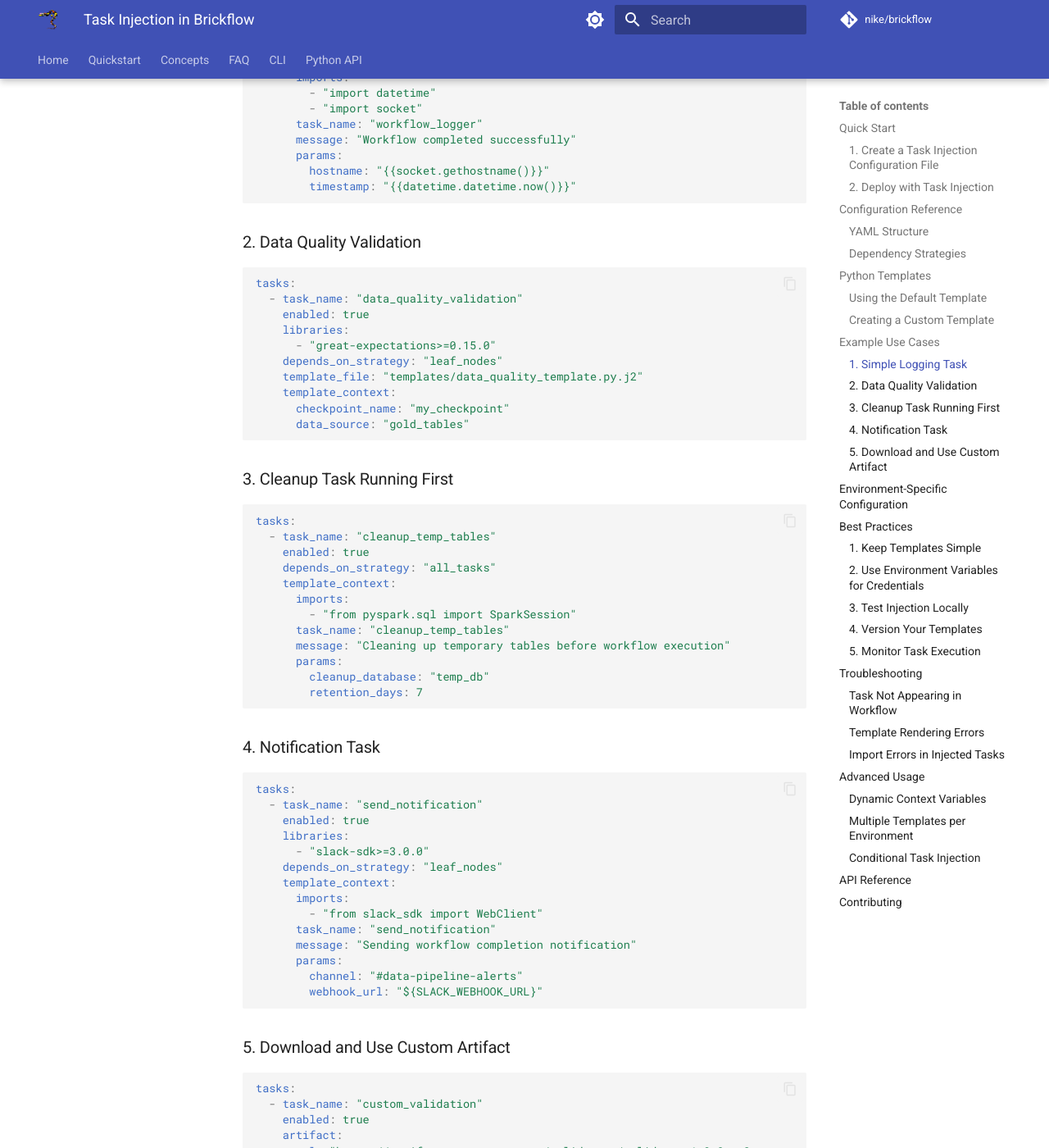
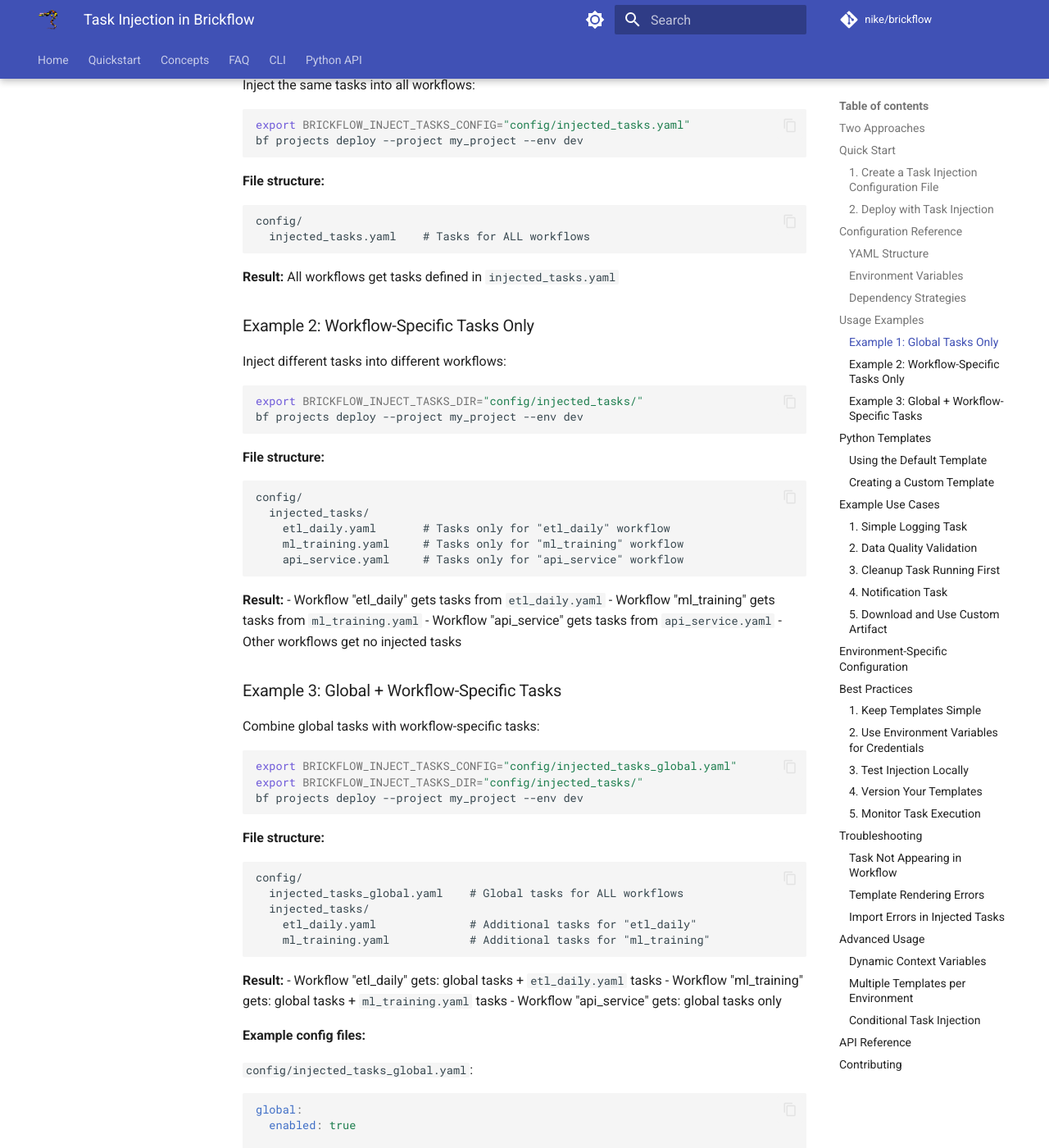
Before and after one commit to Nike-Inc/brickflow, an MkDocs documentation site: the page built from docs/task_injection.md, in a window 1280 px wide and 1400 px high, scrolled down 3623 px. Shown: the whole window at 82% size. Built offline with MkDocs 1.6.1 and Material for MkDocs 9.7.7, drawn with Linux system fonts in a browser that asks for light colours; comment, search, counter and statistics services are not loaded; the version menu is left out; some of the changed text lies outside the part shown.

Commit message:
changes for workflow specific task injection

````diff
--- a/brickflow/__init__.py
+++ b/brickflow/__init__.py
@@ -89,6 +89,7 @@ class BrickflowEnvVars(Enum):
     BRICKFLOW_PROJECT_PARAMS = "BRICKFLOW_PROJECT_PARAMS"
     BRICKFLOW_PROJECT_TAGS = "BRICKFLOW_PROJECT_TAGS"
     BRICKFLOW_INJECT_TASKS_CONFIG = "BRICKFLOW_INJECT_TASKS_CONFIG"
+    BRICKFLOW_INJECT_TASKS_DIR = "BRICKFLOW_INJECT_TASKS_DIR"
 
 
 def env_chain(env_var: str, dbx_get_param: str, default: Optional[str] = None) -> str:
--- a/docs/task_injection.md
+++ b/docs/task_injection.md
@@ -1,6 +1,6 @@
 # Task Injection in Brickflow
 
-This feature allows you to automatically inject tasks into all Brickflow workflows at deployment time using a YAML configuration file. This is particularly useful for:
+This feature allows you to automatically inject tasks into Brickflow workflows at deployment time using YAML configuration files. This is particularly useful for:
 
 - Monitoring and logging tasks
 - Data quality checks
@@ -8,6 +8,23 @@ This feature allows you to automatically inject tasks into all Brickflow workflo
 - Notification tasks
 - Any cross-cutting concerns that should run with every workflow
 - Compliance related tasks
+
+## Two Approaches
+
+Brickflow supports two complementary approaches for task injection:
+
+1. **Global Task Injection** - Tasks are injected into **ALL workflows**
+   - Use `BRICKFLOW_INJECT_TASKS_CONFIG` environment variable
+   - Points to a single config file (e.g., `config/injected_tasks.yaml`)
+   - All tasks in this file are injected into every workflow
+
+2. **Workflow-Specific Task Injection** - Tasks are injected only into **matching workflows**
+   - Use `BRICKFLOW_INJECT_TASKS_DIR` environment variable
+   - Points to a directory containing workflow-specific config files
+   - Files are named `<workflow_name>.yaml` (e.g., `etl_daily.yaml`)
+   - Tasks only injected into the workflow with matching name
+
+**Both approaches can be used together** to combine global tasks with workflow-specific tasks.
 
 ## Quick Start
 
@@ -80,6 +97,38 @@ environment_overrides:
       task_name: {...}
 ```
 
+### Environment Variables
+
+Two environment variables control task injection:
+
+**`BRICKFLOW_INJECT_TASKS_CONFIG`**
+- Path to global config file
+- Tasks in this file are injected into **ALL workflows**
+- Example: `export BRICKFLOW_INJECT_TASKS_CONFIG="config/injected_tasks_global.yaml"`
+
+**`BRICKFLOW_INJECT_TASKS_DIR`**
+- Path to directory containing workflow-specific config files
+- Files must be named `<workflow_name>.yaml`
+- Tasks only injected into workflows with matching names
+- Example: `export BRICKFLOW_INJECT_TASKS_DIR="config/injected_tasks/"`
+
+**Using Both Together:**
+```bash
+# Global tasks for all workflows
+export BRICKFLOW_INJECT_TASKS_CONFIG="config/injected_tasks_global.yaml"
+
+# Workflow-specific tasks
+export BRICKFLOW_INJECT_TASKS_DIR="config/injected_tasks/"
+
+# Deploy
+bf projects deploy --project my_project --env dev
+```
+
+Result:
+- Workflow "etl_daily" gets: global tasks + tasks from `config/injected_tasks/etl_daily.yaml`
+- Workflow "ml_training" gets: global tasks + tasks from `config/injected_tasks/ml_training.yaml`
+- Workflow "api_service" gets: global tasks only (no specific config file)
+
 ### Dependency Strategies
 
 The `depends_on_strategy` field controls where the injected task runs in the workflow:
@@ -103,6 +152,105 @@ The `depends_on_strategy` field controls where the injected task runs in the wor
    task2 -^
    task3 (independent)
    ```
+
+## Usage Examples
+
+### Example 1: Global Tasks Only
+
+Inject the same tasks into all workflows:
+
+```bash
+export BRICKFLOW_INJECT_TASKS_CONFIG="config/injected_tasks.yaml"
+bf projects deploy --project my_project --env dev
+```
+
+**File structure:**
+```
+config/
+  injected_tasks.yaml    # Tasks for ALL workflows
+```
+
+**Result:** All workflows get tasks defined in `injected_tasks.yaml`
+
+### Example 2: Workflow-Specific Tasks Only
+
+Inject different tasks into different workflows:
+
+```bash
+export BRICKFLOW_INJECT_TASKS_DIR="config/injected_tasks/"
+bf projects deploy --project my_project --env dev
+```
+
+**File structure:**
+```
+config/
+  injected_tasks/
+    etl_daily.yaml       # Tasks only for "etl_daily" workflow
+    ml_training.yaml     # Tasks only for "ml_training" workflow
+    api_service.yaml     # Tasks only for "api_service" workflow
+```
+
+**Result:**
+- Workflow "etl_daily" gets tasks from `etl_daily.yaml`
+- Workflow "ml_training" gets tasks from `ml_training.yaml`
+- Workflow "api_service" gets tasks from `api_service.yaml`
+- Other workflows get no injected tasks
+
+### Example 3: Global + Workflow-Specific Tasks
+
+Combine global tasks with workflow-specific tasks:
+
+```bash
+export BRICKFLOW_INJECT_TASKS_CONFIG="config/injected_tasks_global.yaml"
+export BRICKFLOW_INJECT_TASKS_DIR="config/injected_tasks/"
+bf projects deploy --project my_project --env dev
+```
+
+**File structure:**
+```
+config/
+  injected_tasks_global.yaml    # Global tasks for ALL workflows
+  injected_tasks/
+    etl_daily.yaml              # Additional tasks for "etl_daily"
+    ml_training.yaml            # Additional tasks for "ml_training"
+```
+
+**Result:**
+- Workflow "etl_daily" gets: global tasks + `etl_daily.yaml` tasks
+- Workflow "ml_training" gets: global tasks + `ml_training.yaml` tasks
+- Workflow "api_service" gets: global tasks only
+
+**Example config files:**
+
+`config/injected_tasks_global.yaml`:
+```yaml
+global:
+  enabled: true
+
+tasks:
+  - task_name: "global_logger"
+    enabled: true
+    depends_on_strategy: "leaf_nodes"
+    template_context:
+      task_name: "global_logger"
+      message: "Logging workflow execution"
+```
+
+`config/injected_tasks/etl_daily.yaml`:
+```yaml
+global:
+  enabled: true
+
+tasks:
+  - task_name: "etl_data_quality"
+    enabled: true
+    depends_on_strategy: "leaf_nodes"
+    libraries:
+      - "great-expectations>=0.15.0"
+    template_context:
+      task_name: "etl_data_quality"
+      message: "Running ETL data quality checks"
+```
 
 ## Python Templates
 
````
Also changed, not shown: 3 other files.
